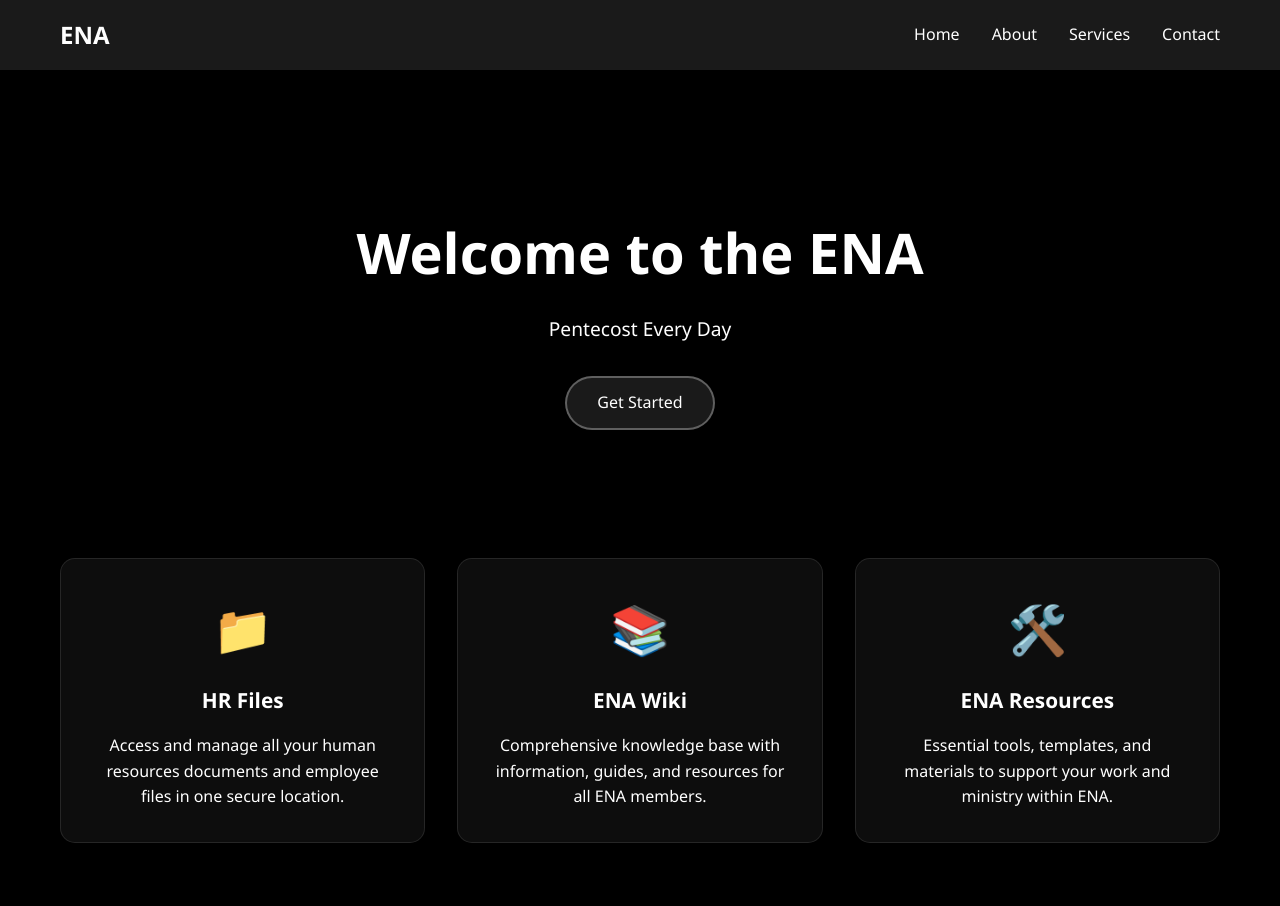
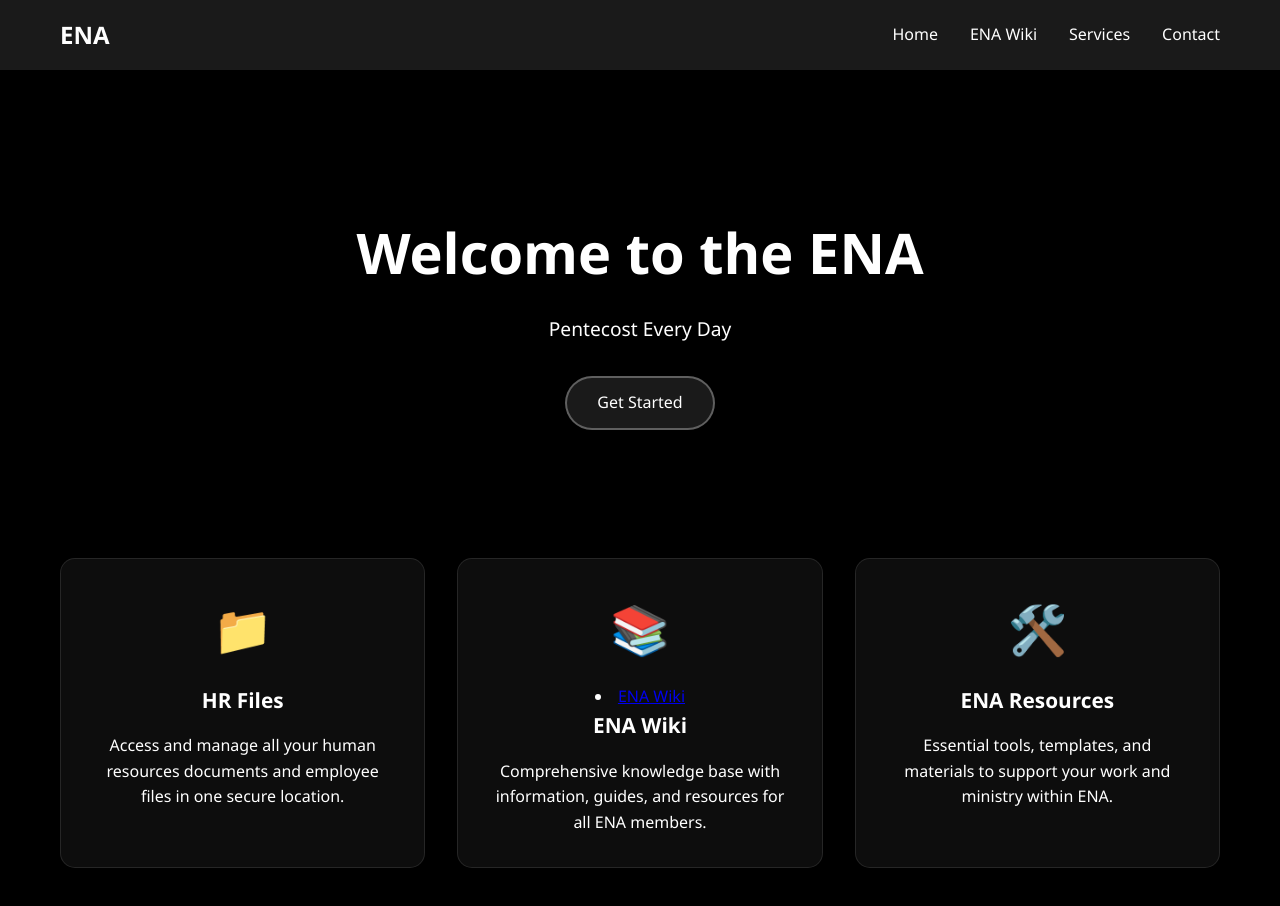
Before and after one commit to Ca3ru5/ubiquitous-lamp, a plain HTML site: page index.html in a window 1280 px wide. Drawn offline with Linux system fonts and the light colour scheme.

Commit message:
Update index.html

```diff
--- a/index.html
+++ b/index.html
@@ -188,7 +188,7 @@
             <div class="logo">ENA</div>
             <ul class="nav-links">
                 <li><a href="#home">Home</a></li>
-                <li><a href="#about">About</a></li>
+                <li><a href="#wiki">ENA Wiki</a></li>
                 <li><a href="#services">Services</a></li>
                 <li><a href="#contact">Contact</a></li>
             </ul>
@@ -213,6 +213,7 @@
                 </div>
                 <div class="feature-card">
                     <div class="feature-icon">📚</div>
+                    <li><a href="#wiki">ENA Wiki</a></li>
                     <h3>ENA Wiki</h3>
                     <p>Comprehensive knowledge base with information, guides, and resources for all ENA members.</p>
                 </div>
```
